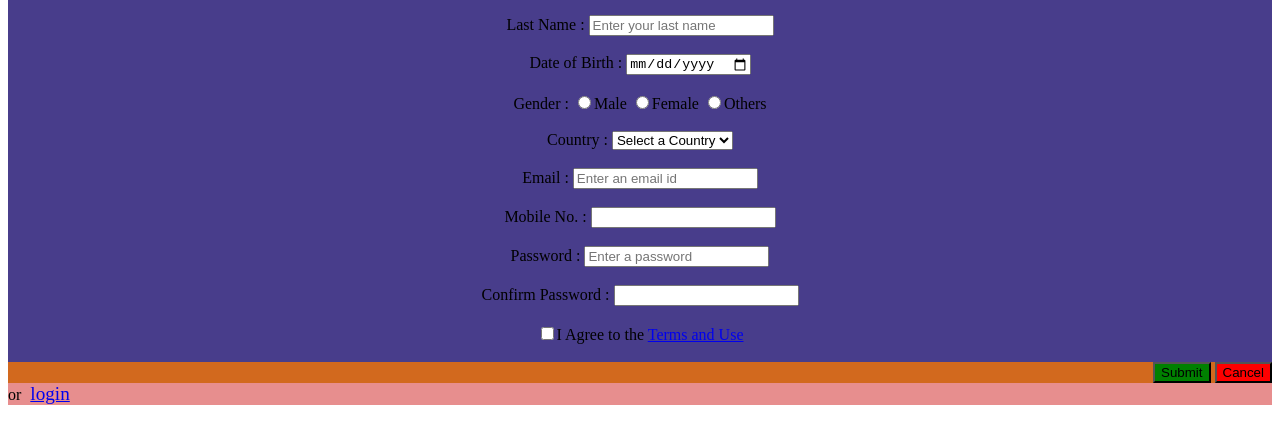
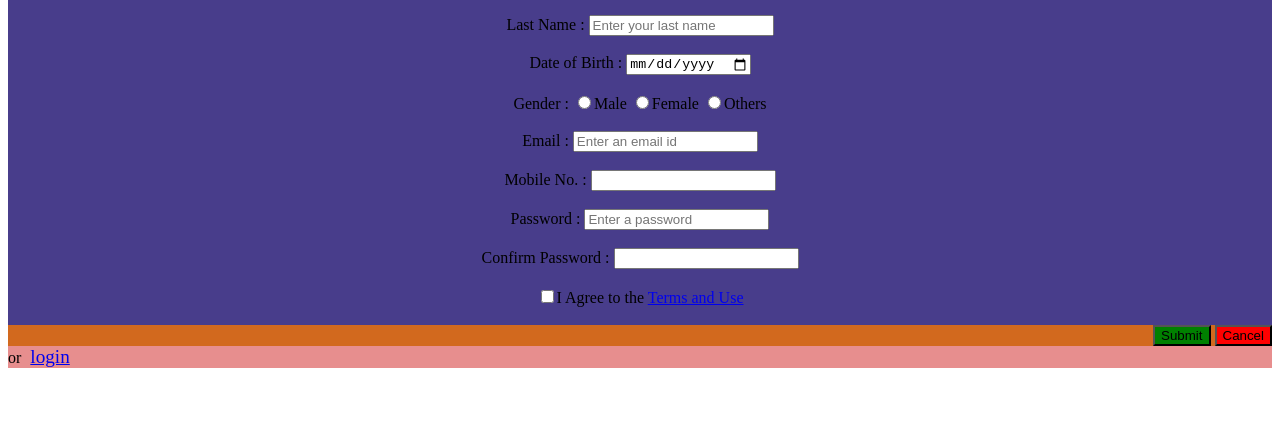
Before and after one commit to abs13903/minor, a plain HTML site: page signup.html in a window 1280 px wide. Shown: the part 104-548 px from the top of the page. Drawn offline with Linux system fonts and the light colour scheme.

Commit message:
Update signup.html

```diff
--- a/signup.html
+++ b/signup.html
@@ -3,7 +3,7 @@
 <head>
     <meta charset="UTF-8">
     <meta name="viewport" content="width=device-width, initial-scale=1.0">
-    <title>Document</title>
+    <title>signup</title>
 </head>
 <body>
     <form>
@@ -12,14 +12,6 @@
         Last Name : <input type="text" placeholder="Enter your last name" required><br><br>
         Date of Birth : <input type="date" required><br><br>
         Gender : <input type="radio" name="gender">Male <input type="radio" name="gender">Female <input type="radio" name="gender">Others <br><br>
-        Country : <select required>
-            <option selected>Select a Country</option>
-            <option>India</option>
-            <option>Australia</option>
-            <option>Brazil</option>
-            <option>Poland</option>
-            <option>Switzerland</option>
-          </select><br><br>
         Email : <input type="email" placeholder="Enter an email id" required><br><br>
         Mobile No. : <input type="tel" maxlength="10"><br><br>
         Password : <input type="password" placeholder="Enter a password" required><br><br>
```
